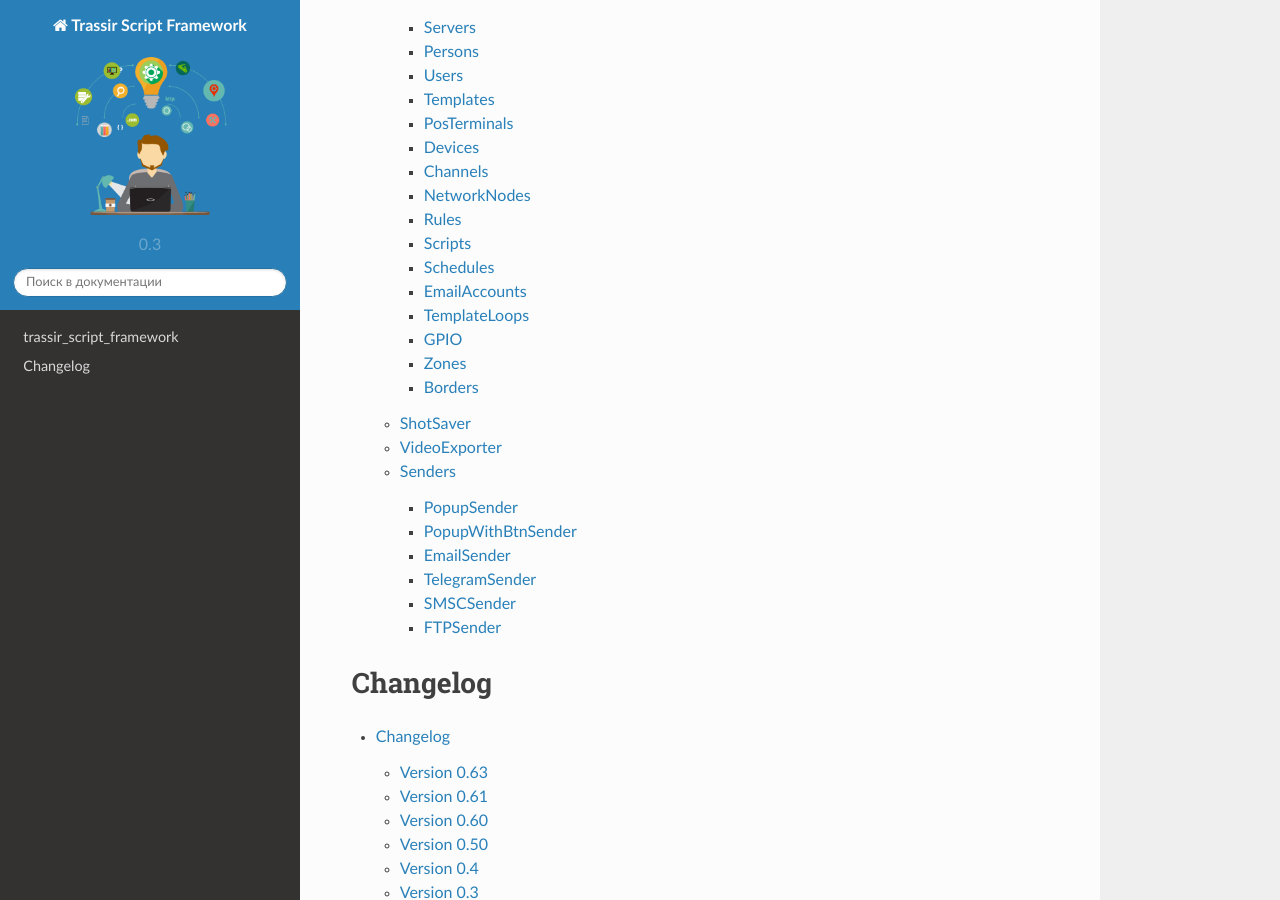
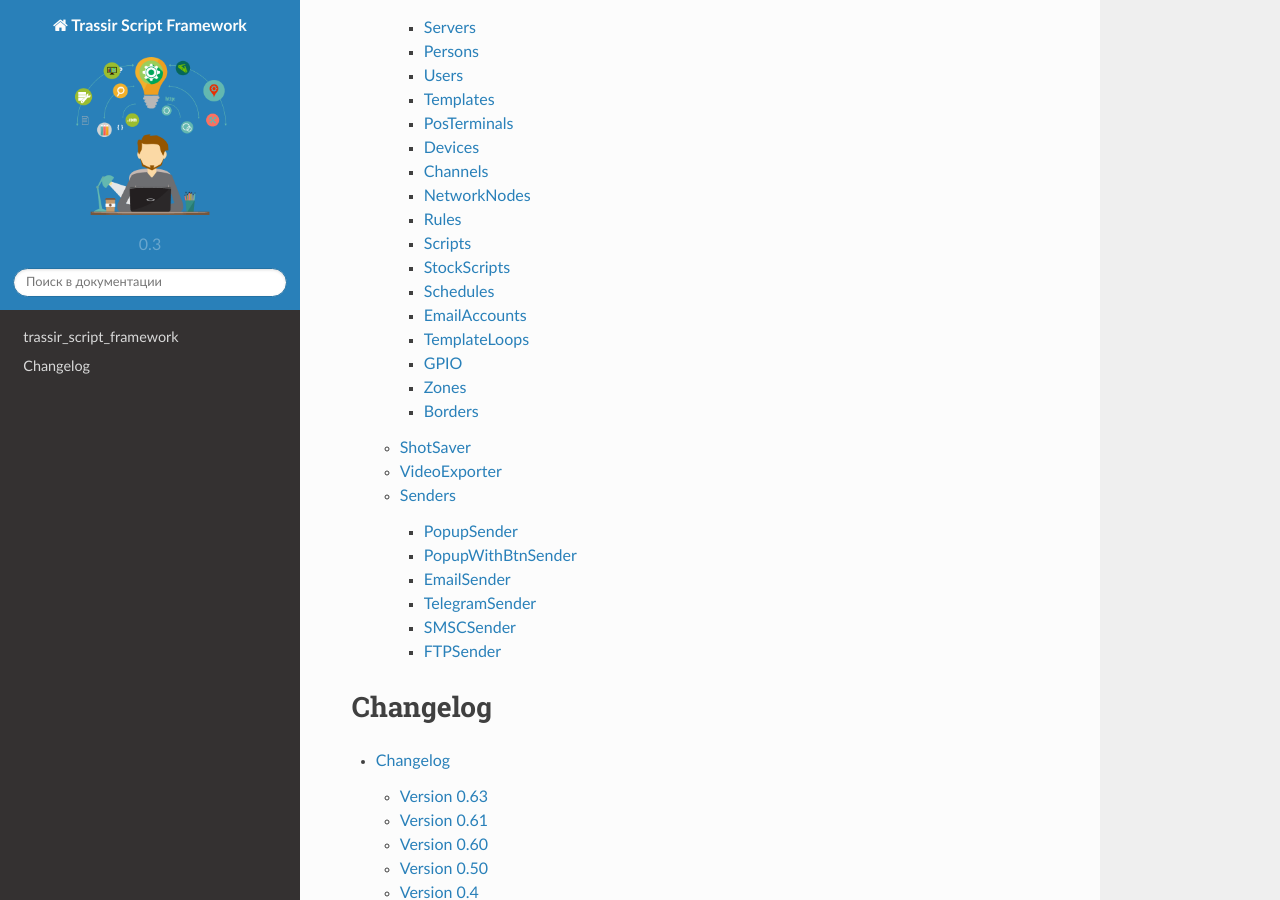
Before and after one commit to aatrubilin/trassir_script_framework, a Sphinx documentation site: the page built from docs/source/index.rst, in a window 1280 px wide and 900 px high, scrolled down 1272 px. Built offline with Sphinx 7.4.7 and the Read the Docs theme 2.0.0, drawn with Linux system fonts in a browser that asks for light colours.

Commit message:
add StockScripts

```diff
--- a/docs/source/script_framework.tr_objects.rst
+++ b/docs/source/script_framework.tr_objects.rst
@@ -53,6 +53,11 @@
 .. autoclass:: trassir_script_framework.Scripts
     :members:
 
+StockScripts
+------------
+.. autoclass:: trassir_script_framework.StockScripts
+    :members:
+
 Schedules
 ---------
 .. autoclass:: trassir_script_framework.Schedules
```
